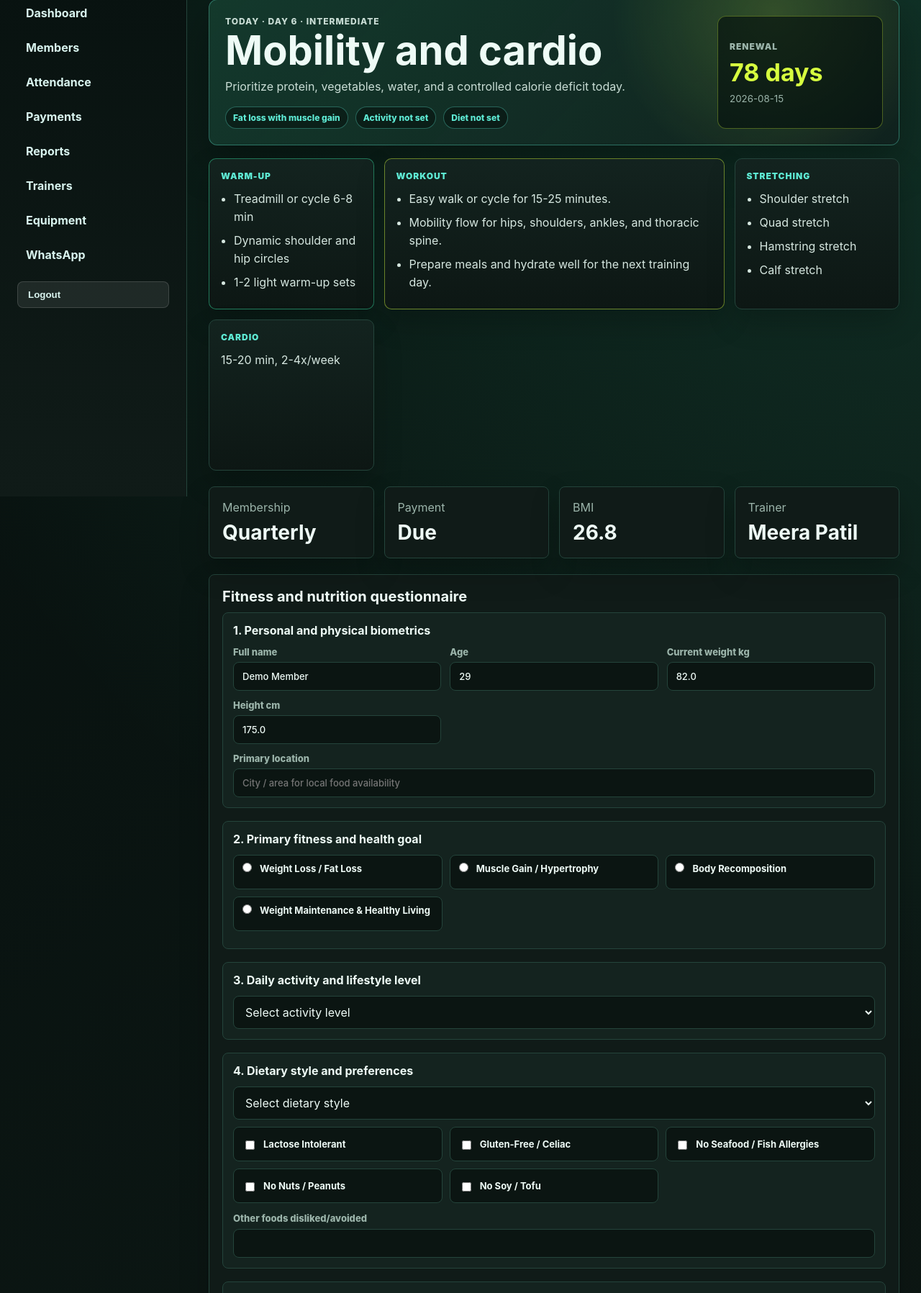
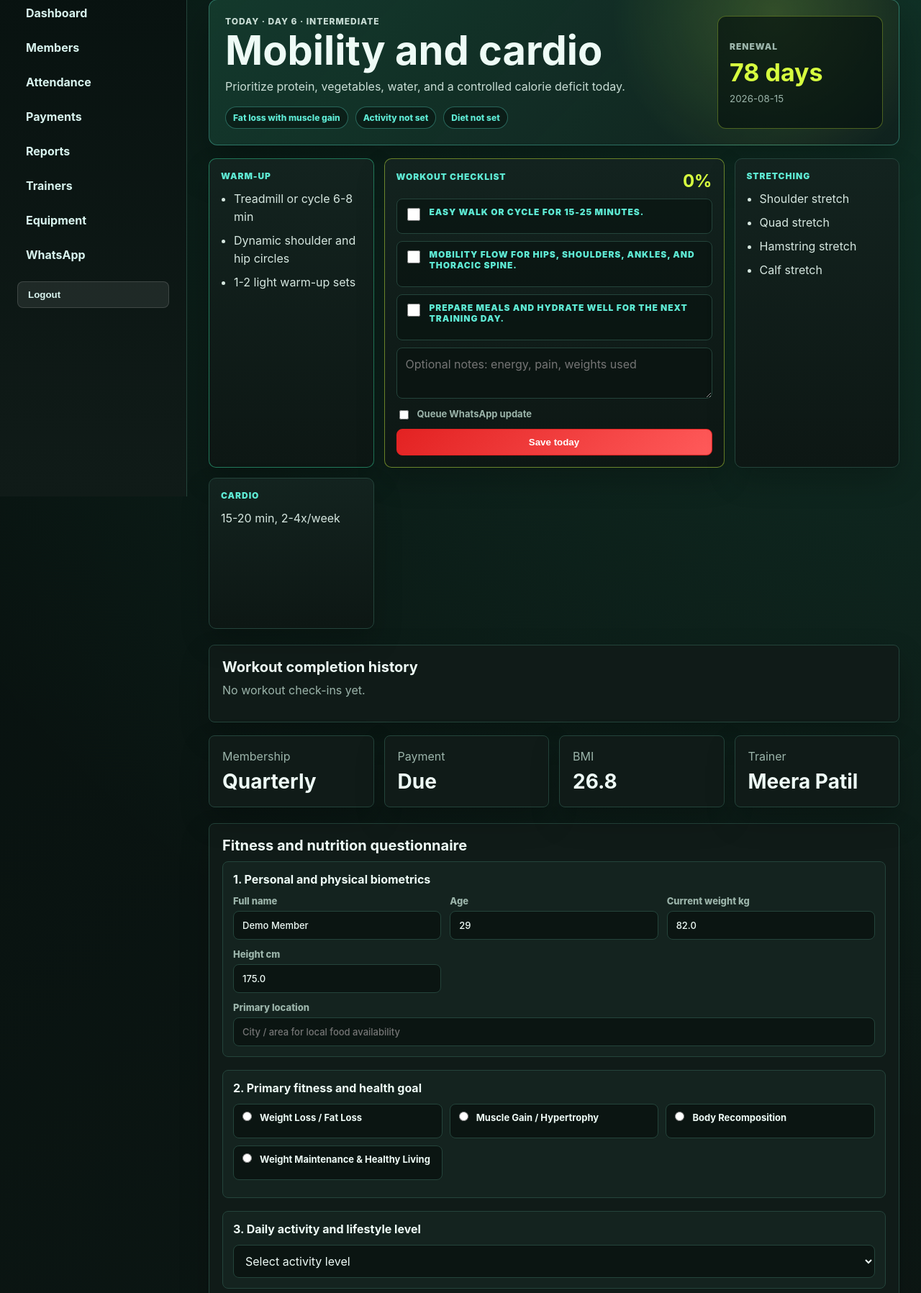
Before and after one commit to shubham-landge/strengthlab-gym-management, a Flask app: page /members/1 in a window 1280 px wide. Shown: the part 110-1907 px from the top of the page at 72% size. Run offline with Flask 3, Linux system fonts and the light colour scheme; the visitor is signed in with stand-in values (Sample User, id 1); data comes from the database, SQL or seed files in the repository; data that the repository does not hold is empty.

Commit message:
Add daily workout checklist and history

```diff
--- a/app.py
+++ b/app.py
@@ -763,6 +763,20 @@ def init_db():
             created_at TEXT DEFAULT CURRENT_TIMESTAMP,
             FOREIGN KEY(member_id) REFERENCES members(id)
         );
+
+        CREATE TABLE IF NOT EXISTS workout_checkins (
+            id INTEGER PRIMARY KEY AUTOINCREMENT,
+            member_id INTEGER NOT NULL,
+            checkin_date TEXT NOT NULL,
+            focus TEXT,
+            completed_items TEXT,
+            completion_percent INTEGER DEFAULT 0,
+            notes TEXT,
+            created_by INTEGER,
+            created_at TEXT DEFAULT CURRENT_TIMESTAMP,
+            FOREIGN KEY(member_id) REFERENCES members(id),
+            FOREIGN KEY(created_by) REFERENCES users(id)
+        );
         """
     )
 
@@ -1360,6 +1374,13 @@ def personalized_today_plan(member):
     }
 
 
+def today_checkin(member_id):
+    return query_one(
+        "SELECT * FROM workout_checkins WHERE member_id = ? AND checkin_date = ? ORDER BY id DESC LIMIT 1",
+        (member_id, date.today().isoformat()),
+    )
+
+
 def payment_due_message(member_name, amount, due_on, days_left):
     amount_text = f"Rs {amount:.2f}" if amount is not None else "your gym fee"
     if days_left is None:
@@ -1954,6 +1975,16 @@ def member_detail(member_id):
         "SELECT * FROM progress_entries WHERE member_id = ? ORDER BY entry_date DESC, id DESC LIMIT 12",
         (member_id,),
     )
+    checkin = today_checkin(member_id)
+    workout_history = query_all(
+        """
+        SELECT workout_checkins.*, users.username AS created_by_name
+        FROM workout_checkins LEFT JOIN users ON users.id = workout_checkins.created_by
+        WHERE workout_checkins.member_id = ?
+        ORDER BY workout_checkins.checkin_date DESC, workout_checkins.id DESC LIMIT 10
+        """,
+        (member_id,),
+    )
     return render_template(
         "member_detail.html",
         member=member,
@@ -1964,12 +1995,62 @@ def member_detail(member_id):
         progress_summary=progress_summary(progress_entries),
         workout_templates=PREBUILT_WORKOUT_PLANS,
         today_plan=personalized_today_plan(member),
+        today_checkin=checkin,
+        today_completed_items=unpack_choices(checkin["completed_items"]) if checkin else [],
+        workout_history=workout_history,
         profile_options=MEMBER_PROFILE_OPTIONS,
         selected_food_exclusions=unpack_choices(member["food_exclusions"]),
         selected_medical_conditions=unpack_choices(member["medical_conditions"]),
         selected_supplements=unpack_choices(member["supplements"]),
         bmi=bmi(member["height_cm"], member["weight_kg"]),
     )
+
+
+@app.route("/members/<int:member_id>/workout-checkin", methods=["POST"])
+@login_required
+def save_workout_checkin(member_id):
+    member = query_one("SELECT * FROM members WHERE id = ?", (member_id,))
+    user = current_user()
+    if not can_view_member(user, member):
+        return redirect(url_for("index"))
+
+    today_plan = personalized_today_plan(member)
+    completed_items = request.form.getlist("completed_items")
+    total_items = len(today_plan["workout_items"]) or 1
+    completion_percent = round((len(completed_items) / total_items) * 100)
+    existing = today_checkin(member_id)
+    payload = (
+        today_plan["focus"],
+        pack_choices(completed_items),
+        completion_percent,
+        request.form.get("notes"),
+        user["id"],
+    )
+    if existing:
+        execute(
+            """
+            UPDATE workout_checkins
+            SET focus = ?, completed_items = ?, completion_percent = ?, notes = ?, created_by = ?
+            WHERE id = ?
+            """,
+            payload + (existing["id"],),
+        )
+    else:
+        execute(
+            """
+            INSERT INTO workout_checkins
+            (member_id, checkin_date, focus, completed_items, completion_percent, notes, created_by)
+            VALUES (?, ?, ?, ?, ?, ?, ?)
+            """,
+            (member_id, date.today().isoformat()) + payload,
+        )
+
+    if user["role"] in {"admin", "trainer"} and request.form.get("send_workout_update"):
+        log_notification(
+            member_id,
+            f"Workout update for {member['name']}: {completion_percent}% completed for {today_plan['focus']}.",
+        )
+    return redirect(url_for("member_detail", member_id=member_id))
 
 
 @app.route("/members/<int:member_id>/profile-questionnaire", methods=["POST"])
--- a/static/styles.css
+++ b/static/styles.css
@@ -145,6 +145,43 @@ h2 { font-size: 20px; }
 .today-card p { color: #d6e7e0; line-height: 1.55; }
 .accent-card { border-color: rgba(52,211,153,.5); }
 .workout-card { grid-column: span 2; border-color: rgba(215,255,63,.45); }
+.compact-title { margin-bottom: 12px; }
+.compact-title span {
+  display: block;
+  color: var(--accent-strong);
+  text-transform: uppercase;
+  font-size: 12px;
+  font-weight: 900;
+  letter-spacing: .08em;
+}
+.compact-title strong { color: var(--hot); font-size: 24px; }
+.workout-checklist { display: grid; gap: 10px; }
+.checklist-row {
+  display: grid;
+  grid-template-columns: auto 1fr;
+  gap: 10px;
+  align-items: start;
+  border: 1px solid var(--line);
+  border-radius: 8px;
+  padding: 10px;
+  background: rgba(6,17,14,.55);
+  color: #d6e7e0;
+}
+.checklist-row input { width: 18px; height: 18px; margin-top: 2px; accent-color: var(--hot); }
+.history-strip {
+  display: grid;
+  grid-template-columns: repeat(auto-fit, minmax(170px, 1fr));
+  gap: 12px;
+}
+.history-card {
+  border: 1px solid var(--line);
+  border-radius: 8px;
+  padding: 12px;
+  background: var(--panel-2);
+}
+.history-card span { color: var(--muted); font-size: 12px; font-weight: 800; }
+.history-card strong { display: block; color: var(--hot); font-size: 28px; margin: 6px 0; }
+.history-card p { color: var(--muted); font-size: 13px; margin: 8px 0 0; }
 .stat, .panel, .card, .table-wrap {
   background: var(--panel);
   border: 1px solid var(--line);
--- a/templates/member_detail.html
+++ b/templates/member_detail.html
@@ -47,8 +47,23 @@
     <ul>{% for item in today_plan.warmup %}<li>{{ item }}</li>{% endfor %}</ul>
   </article>
   <article class="today-card workout-card">
-    <span>Workout</span>
-    <ul>{% for item in today_plan.workout_items %}<li>{{ item }}</li>{% endfor %}</ul>
+    <div class="section-title compact-title">
+      <span>Workout checklist</span>
+      <strong>{{ today_checkin.completion_percent if today_checkin else 0 }}%</strong>
+    </div>
+    <form class="workout-checklist" method="post" action="{{ url_for('save_workout_checkin', member_id=member.id) }}">
+      {% for item in today_plan.workout_items %}
+      <label class="checklist-row">
+        <input type="checkbox" name="completed_items" value="{{ item }}" {% if item in today_completed_items %}checked{% endif %}>
+        <span>{{ item }}</span>
+      </label>
+      {% endfor %}
+      <textarea name="notes" rows="2" placeholder="Optional notes: energy, pain, weights used">{{ today_checkin.notes if today_checkin else '' }}</textarea>
+      {% if current_user.role in ["admin", "trainer"] %}
+      <label class="check"><input type="checkbox" name="send_workout_update"> Queue WhatsApp update</label>
+      {% endif %}
+      <button class="button primary" type="submit">Save today</button>
+    </form>
   </article>
   <article class="today-card">
     <span>Stretching</span>
@@ -58,6 +73,22 @@
     <span>Cardio</span>
     <p>{{ today_plan.cardio }}</p>
   </article>
+</section>
+
+<section class="panel">
+  <div class="section-title"><h2>Workout completion history</h2></div>
+  <div class="history-strip">
+    {% for row in workout_history %}
+    <article class="history-card">
+      <span>{{ row.checkin_date }}</span>
+      <strong>{{ row.completion_percent }}%</strong>
+      <small>{{ row.focus }}</small>
+      {% if row.notes %}<p>{{ row.notes }}</p>{% endif %}
+    </article>
+    {% else %}
+    <p class="empty">No workout check-ins yet.</p>
+    {% endfor %}
+  </div>
 </section>
 
 <section class="stats-grid">
```
